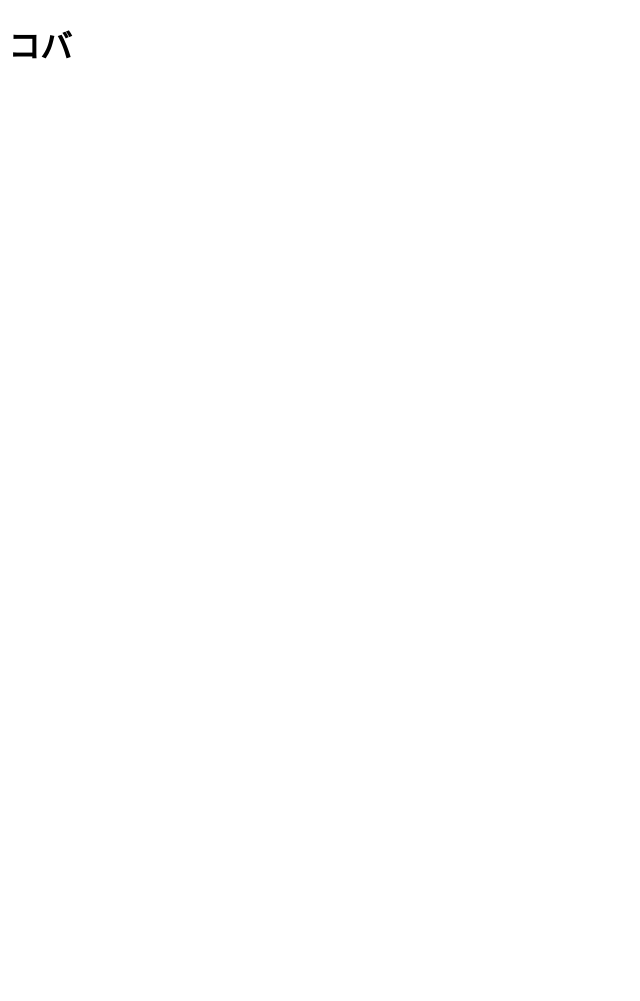
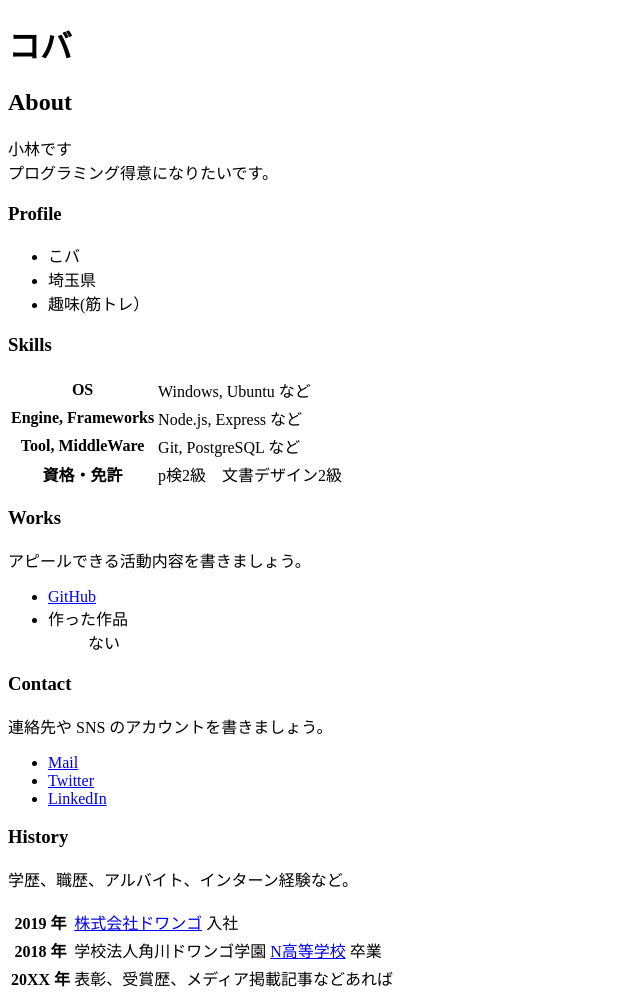
Before and after one commit to KobanaI/KobanaI.github.io, a plain HTML site: page index.html in a window 1280 px wide. Shown: the whole page, without its empty margins (0-640 px from the left). Before the commit the page ends 800 px from the top, so only its background shows below. Drawn offline with Linux system fonts and the light colour scheme.

Commit message:
おおおおお

```diff
--- a/index.html
+++ b/index.html
@@ -7,5 +7,75 @@
   </head>
   <body>
     <h1>コバ</h1>
+     <h2>About</h2>
+    <p>
+      小林です<br>
+      プログラミング得意になりたいです。
+    </p>
+
+    <h3>Profile</h3>
+    <ul>
+      <li>こバ</li>
+      <li>埼玉県</li>
+      <li>趣味(筋トレ）</li>
+    </ul>
+
+    <h3>Skills</h3>
+    <table>
+      <tr>
+        <th>OS</th>
+        <td>Windows, Ubuntu など</td>
+      </tr>
+      <tr>
+        <th>Engine, Frameworks</th>
+        <td>Node.js, Express など</td>
+      </tr>
+      <tr>
+        <th>Tool, MiddleWare</th>
+        <td>Git, PostgreSQL など</td>
+      </tr>
+      <tr>
+        <th>資格・免許</th>
+        <td>p検2級　文書デザイン2級</td>
+      </tr>
+    </table>
+
+    <h3>Works</h3>
+    <p>アピールできる活動内容を書きましょう。</p>
+    <ul>
+      <li><a href="https://github.com/KobanaI">GitHub</a></li>
+
+      <li>
+        作った作品
+        <ul>
+          ない
+        </ul>
+      </li>
+    </ul>
+
+    <h3>Contact</h3>
+    <p>連絡先や SNS のアカウントを書きましょう。</p>
+    <ul>
+      <li><a href="mailto:name@example.com">Mail</a></li>
+      <li><a href="https://twitter.com/n_yobikou">Twitter</a></li>
+      <li><a href="https://www.linkedin.com/">LinkedIn</a></li>
+    </ul>
+
+    <h3>History</h3>
+    <p>学歴、職歴、アルバイト、インターン経験など。</p>
+    <table>
+      <tr>
+        <th>2019 年</th>
+        <td><a href="https://dwango.co.jp/">株式会社ドワンゴ</a> 入社</td>
+      </tr>
+      <tr>
+        <th>2018 年</th>
+        <td>学校法人角川ドワンゴ学園 <a href="https://nnn.ed.jp/">N高等学校</a> 卒業</td>
+      </tr>
+      <tr>
+        <th>20XX 年</th>
+        <td>表彰、受賞歴、メディア掲載記事などあれば</td>
+      </tr>
+    </table>
   </body>
 </html>
```
